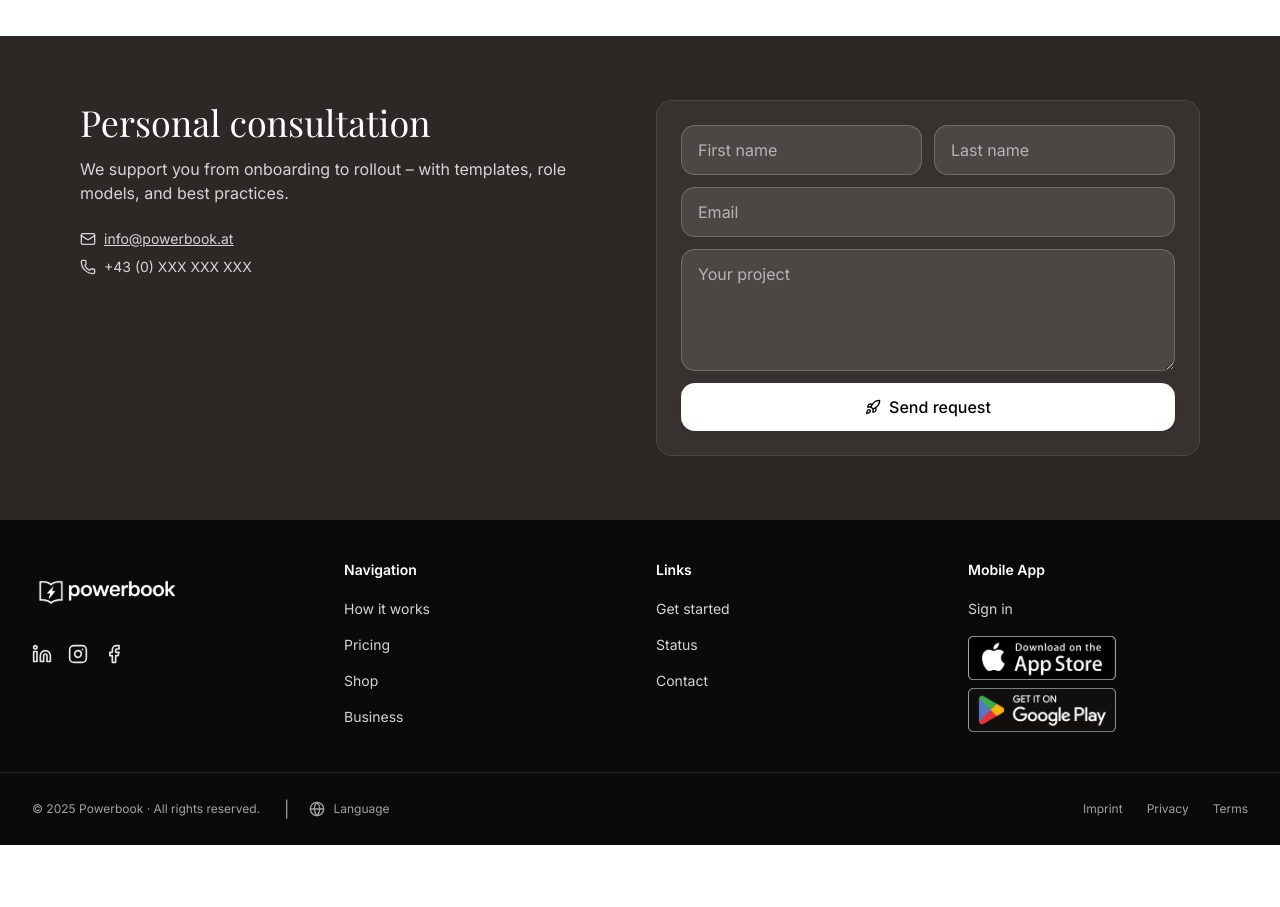
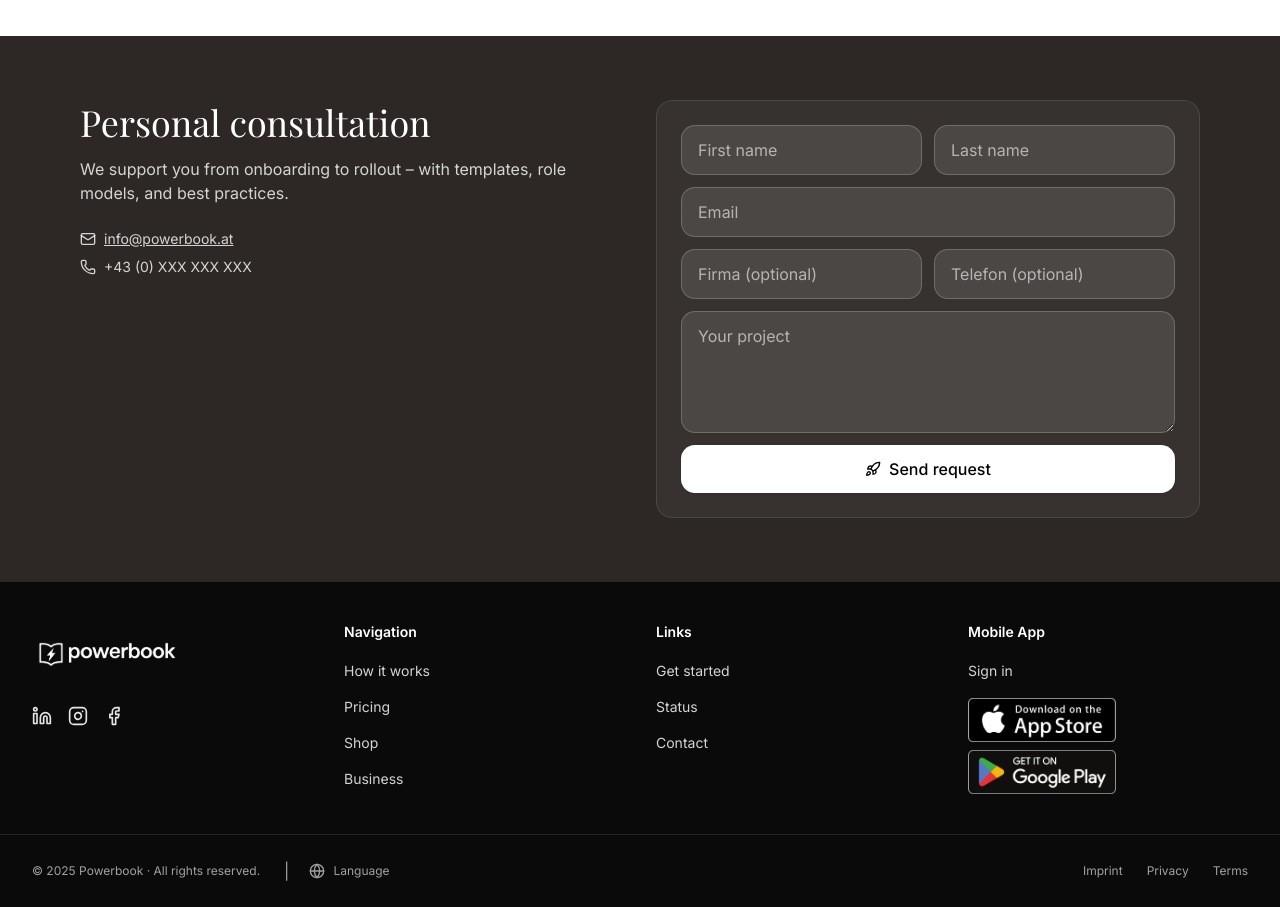
Before and after one commit to QNotesNET/landing, a Next.js app: page /en/business in a window 1280 px wide. Shown: the part 1360-2267 px from the top of the page. Before the commit the page ends 2205 px from the top, so only its background shows below. Built offline with nearby package versions, Linux system fonts and the light colour scheme.

Commit message:
contact form

```diff
--- /dev/null
+++ b/app/api/contact/route.ts
@@ -0,0 +1,27 @@
+// app/api/contact/route.ts
+export const runtime = "nodejs";
+
+const N8N_WEBHOOK =
+  "https://n8n.automatedirect.net/webhook/22357134-d704-4d7f-aca0-bdeca9deada3";
+
+export async function POST(req: Request) {
+  try {
+    const body = await req.json();
+
+    const res = await fetch(N8N_WEBHOOK, {
+      method: "POST",
+      headers: { "Content-Type": "application/json" },
+      body: JSON.stringify(body),
+      // optional: timeout, revalidate, etc.
+    });
+
+    if (!res.ok) {
+      return new Response(JSON.stringify({ ok: false }), { status: 502 });
+    }
+
+    // Antworte immer mit etwas, das der Client lesen darf
+    return Response.json({ ok: true });
+  } catch (e) {
+    return new Response(JSON.stringify({ ok: false }), { status: 500 });
+  }
+}
--- a/components/business/ContactCTA.tsx
+++ b/components/business/ContactCTA.tsx
@@ -1,11 +1,77 @@
 /* eslint-disable @typescript-eslint/no-explicit-any */
-
 "use client";
 
+import { useState } from "react";
 import { INK, display, cx } from "@/lib/ui";
 import { Rocket, Mail, Phone } from "lucide-react";
 
+const WEBHOOK = "/api/contact"; // Proxy-Route (falls vorhanden)
+const N8N_WEBHOOK =
+  "https://n8n.automatedirect.net/webhook/22357134-d704-4d7f-aca0-bdeca9deada3";
+
 export default function ContactCTA({ texts }: { texts: any }) {
+  const [status, setStatus] = useState<"idle" | "loading" | "ok" | "error">(
+    "idle"
+  );
+
+  async function onSubmit(e: React.FormEvent<HTMLFormElement>) {
+    e.preventDefault();
+    setStatus("loading");
+
+    const fd = new FormData(e.currentTarget);
+    const firstName = String(fd.get("firstName") || "").trim();
+    const lastName = String(fd.get("lastName") || "").trim();
+    const email = String(fd.get("email") || "").trim();
+    const company = String(fd.get("company") || "").trim();
+    const phone = String(fd.get("phone") || "").trim();
+    const message = String(fd.get("message") || "").trim();
+
+    const payload = {
+      name: [firstName, lastName].filter(Boolean).join(" ").trim(),
+      email,
+      company,
+      phone,
+      message,
+    };
+
+    // 1) Primär: an eigene API-Route senden (keine CORS-Probleme)
+    try {
+      const res = await fetch(WEBHOOK, {
+        method: "POST",
+        headers: { "Content-Type": "application/json" },
+        body: JSON.stringify(payload),
+      });
+
+      if (!res.ok) throw new Error(`HTTP ${res.status}`);
+
+      // Erfolg über Proxy
+      setStatus("ok");
+      e.currentTarget.reset();
+      return;
+    } catch (_err) {
+      // 2) Fallback: direkt an n8n als FormData, no-cors (fire-and-forget)
+      const fdOut = new FormData();
+      fdOut.append("name", payload.name);
+      fdOut.append("email", payload.email);
+      fdOut.append("company", payload.company);
+      fdOut.append("phone", payload.phone);
+      fdOut.append("message", payload.message);
+
+      // Keine Content-Type-Header setzen! (sonst blockt no-cors)
+      fetch(N8N_WEBHOOK, {
+        method: "POST",
+        body: fdOut,
+        mode: "no-cors",
+        keepalive: true,
+      }).catch(() => { /* still quiet */ });
+
+      // Optimistisch Erfolg anzeigen
+      setStatus("ok");
+      e.currentTarget.reset();
+      return;
+    }
+  }
+
   return (
     <section
       id="kontakt"
@@ -44,31 +110,67 @@ export default function ContactCTA({ texts }: { texts: any }) {
 
           {/* Right: Form */}
           <div className="rounded-2xl border border-white/10 bg-white/5 p-6 backdrop-blur">
-            <form className="grid grid-cols-1 gap-3 sm:grid-cols-2">
+            <form
+              onSubmit={onSubmit}
+              className="grid grid-cols-1 gap-3 sm:grid-cols-2"
+            >
               <input
+                name="firstName"
                 required
-                placeholder={texts.form.firstName}
+                placeholder={texts.form?.firstName || "Vorname"}
                 className="rounded-xl border border-white/20 bg-white/10 px-4 py-3 text-white placeholder-white/60 outline-none focus:ring-2 focus:ring-white/40"
               />
               <input
+                name="lastName"
                 required
-                placeholder={texts.form.lastName}
+                placeholder={texts.form?.lastName || "Nachname"}
                 className="rounded-xl border border-white/20 bg-white/10 px-4 py-3 text-white placeholder-white/60 outline-none focus:ring-2 focus:ring-white/40"
               />
               <input
+                name="email"
                 required
                 type="email"
-                placeholder={texts.form.email}
+                placeholder={texts.form?.email || "E-Mail"}
                 className="sm:col-span-2 rounded-xl border border-white/20 bg-white/10 px-4 py-3 text-white placeholder-white/60 outline-none focus:ring-2 focus:ring-white/40"
               />
+              <input
+                name="company"
+                placeholder={texts.form?.company || "Firma (optional) "}
+                className="rounded-xl border border-white/20 bg-white/10 px-4 py-3 text-white placeholder-white/60 outline-none focus:ring-2 focus:ring-white/40"
+              />
+              <input
+                name="phone"
+                placeholder={texts.form?.phone || "Telefon (optional)"}
+                className="rounded-xl border border-white/20 bg-white/10 px-4 py-3 text-white placeholder-white/60 outline-none focus:ring-2 focus:ring-white/40"
+              />
               <textarea
+                name="message"
                 rows={4}
-                placeholder={texts.form.message}
+                placeholder={texts.form?.message || "Nachricht"}
                 className="sm:col-span-2 rounded-xl border border-white/20 bg-white/10 px-4 py-3 text-white placeholder-white/60 outline-none focus:ring-2 focus:ring-white/40"
               />
-              <button className="sm:col-span-2 inline-flex items-center justify-center gap-2 rounded-xl bg-white px-5 py-3 font-medium text-black shadow hover:-translate-y-0.5 transition">
-                <Rocket className="h-4 w-4" /> {texts.form.button}
+              <button
+                type="submit"
+                disabled={status === "loading"}
+                className="sm:col-span-2 inline-flex items-center justify-center gap-2 rounded-xl bg-white px-5 py-3 font-medium text-black shadow hover:-translate-y-0.5 transition disabled:opacity-60 disabled:hover:translate-y-0"
+              >
+                <Rocket className="h-4 w-4" />
+                {status === "loading"
+                  ? texts.form?.sending || "Senden…"
+                  : texts.form?.button || "Absenden"}
               </button>
+
+              {/* Status-Feedback */}
+              {status === "ok" && (
+                <p className="sm:col-span-2 text-sm text-emerald-300">
+                  Vielen Dank! Wir melden uns in Kürze bei Ihnen.
+                </p>
+              )}
+              {status === "error" && (
+                <p className="sm:col-span-2 text-sm text-rose-300">
+                  Ups, etwas ist schiefgelaufen. Bitte später erneut versuchen.
+                </p>
+              )}
             </form>
           </div>
         </div>
```
